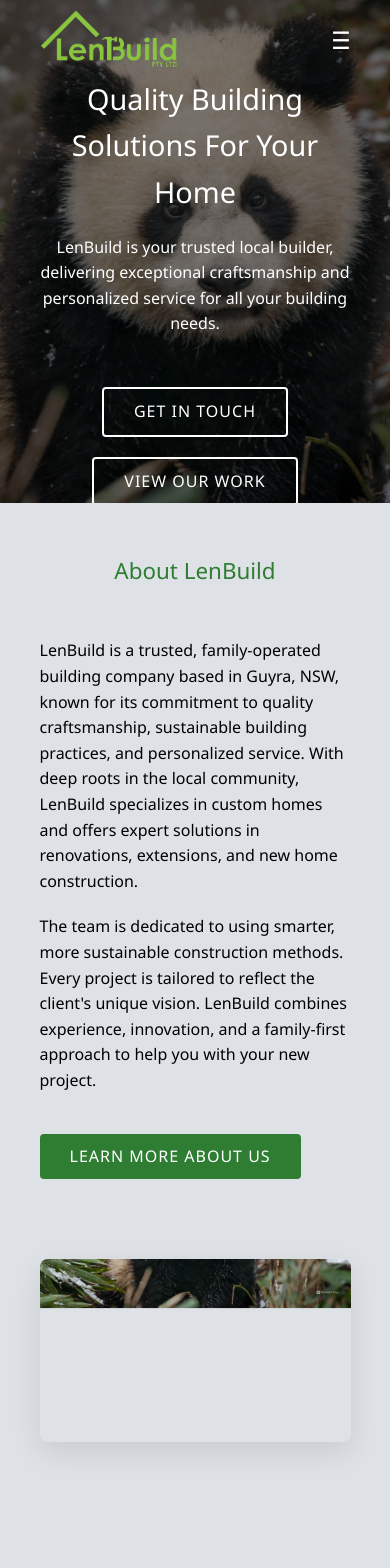
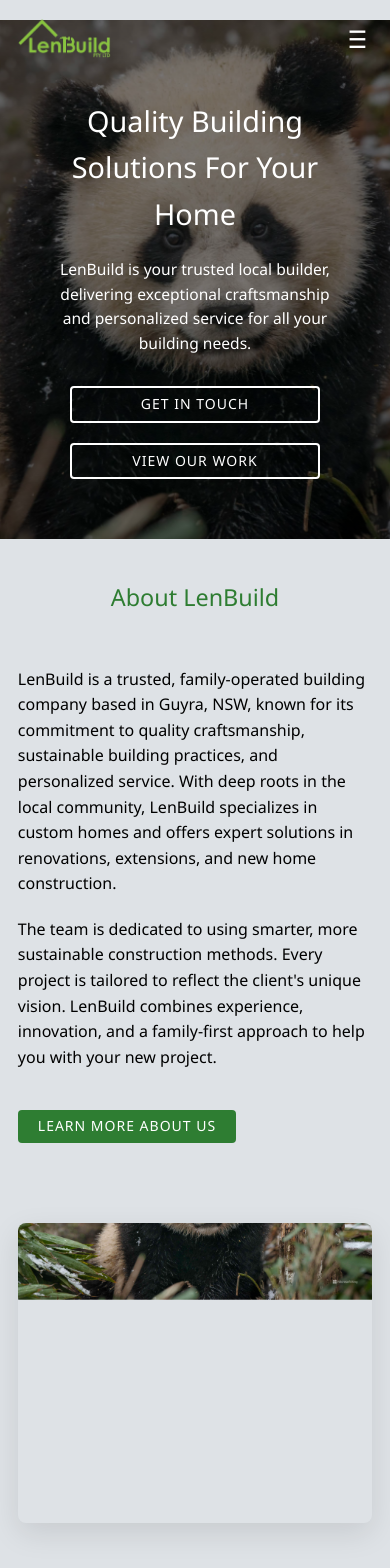
Before and after one commit to Lyfe4/LenBuild, a React (Create React App) app in the folder lenbuild/: page / in a window 390 px wide. Shown: the top 1568 px of the page. Built offline with nearby package versions, Linux system fonts and the light colour scheme.

Commit message:
improved mobile responsiveness

```diff
--- a/lenbuild/src/components/Header/Header.css
+++ b/lenbuild/src/components/Header/Header.css
@@ -64,6 +64,7 @@
 
 .logo-image {
   height: 60px;
+  max-width: 200px;
   width: auto;
   object-fit: contain;
   /* Try to make black background transparent */
@@ -175,9 +176,28 @@
   transform: rotate(90deg);
 }
 
+/* Tablet styles */
+@media (max-width: 1024px) {
+  nav ul li {
+    margin-left: var(--spacing-md);
+  }
+
+  .logo-image {
+    height: 50px;
+    max-width: 180px;
+  }
+}
+
 @media (max-width: 768px) {
   .mobile-menu-btn {
     display: block;
+    font-size: 28px;
+    padding: var(--spacing-xs);
+  }
+
+  .logo-image {
+    height: 45px;
+    max-width: 160px;
   }
 
   nav {
@@ -192,14 +212,12 @@
   }
 
   .header.merged-with-image nav {
-    background: linear-gradient(rgba(0, 0, 0, 0.9), rgba(0, 0, 0, 0.9)), url('../../assets/placeholder.jpg');
-    background-size: cover;
-    background-position: center;
+    background-color: var(--light);
   }
 
   .header.merged-with-image nav ul li a {
-    color: white;
-    border-bottom-color: rgba(255, 255, 255, 0.2);
+    color: var(--black);
+    border-bottom-color: rgba(0, 0, 0, 0.1);
   }
 
   nav.mobile-menu-open {
@@ -220,4 +238,40 @@
     padding: var(--spacing-md);
     border-bottom: 1px solid var(--light);
   }
+
+  /* Dropdown menu adjustments for mobile */
+  .dropdown-menu {
+    position: static;
+    box-shadow: none;
+    background-color: transparent;
+    padding: 0;
+    opacity: 1;
+    visibility: visible;
+    transform: none;
+  }
+
+  .dropdown-menu.show {
+    display: block;
+  }
+
+  .dropdown-item {
+    padding-left: var(--spacing-xl);
+    background-color: rgba(0, 0, 0, 0.05);
+  }
 }
+
+/* Small mobile adjustments */
+@media (max-width: 480px) {
+  .logo-image {
+    height: 40px;
+    max-width: 140px;
+  }
+
+  .mobile-menu-btn {
+    font-size: 24px;
+  }
+
+  .header-container {
+    padding: var(--spacing-xs) 0;
+  }
+}
--- a/lenbuild/src/components/PageHeader/PageHeader.css
+++ b/lenbuild/src/components/PageHeader/PageHeader.css
@@ -1,5 +1,6 @@
 .page-header {
-  height: 60vh;
+  min-height: 60vh;
+  height: auto;
   position: relative;
   display: flex;
   align-items: center;
@@ -10,6 +11,7 @@
   overflow: hidden;
   margin-top: calc(-1 * (var(--spacing-md) * 2 + var(--font-size-xl) * 1.2) - 15px);
   padding-top: calc(var(--spacing-md) * 2 + var(--font-size-xl) * 1.2 + 15px);
+  padding-bottom: var(--spacing-xl);
 }
 
 .page-header-background {
@@ -37,11 +39,12 @@
 .page-header h1 {
   color: white;
   margin-bottom: var(--spacing-sm);
-  font-size: var(--font-size-xxl);
+  font-size: clamp(2rem, 5vw, var(--font-size-xxl));
   position: relative;
   z-index: 1;
   text-shadow: 0 2px 4px rgba(0, 0, 0, 0.2);
   opacity: 0; /* AOS will handle the visibility */
+  padding: 0 var(--spacing-md);
 }
 
 .breadcrumb {
@@ -98,12 +101,55 @@
 .breadcrumb li:nth-child(3) { --i: 3; }
 .breadcrumb li:nth-child(4) { --i: 4; }
 
-@media (max-width: 768px) {
+/* Tablet styles */
+@media (max-width: 1024px) {
   .page-header {
-    height: 50vh;
+    min-height: 50vh;
   }
 
   .page-header h1 {
-    font-size: calc(var(--font-size-xxl) * 0.8);
+    font-size: clamp(1.8rem, 4.5vw, 2.5rem);
   }
 }
+
+@media (max-width: 768px) {
+  .page-header {
+    min-height: 45vh;
+    margin-top: calc(-1 * (var(--spacing-sm) * 2 + 45px) - 10px);
+    padding-top: calc((var(--spacing-sm) * 2 + 45px) + 10px + var(--spacing-md));
+  }
+
+  .page-header h1 {
+    font-size: clamp(1.5rem, 6vw, 2rem);
+  }
+
+  .breadcrumb {
+    flex-wrap: wrap;
+    padding: 0 var(--spacing-sm);
+  }
+
+  .breadcrumb li {
+    margin: var(--spacing-xs) var(--spacing-sm);
+    font-size: var(--font-size-small);
+  }
+}
+
+/* Landscape mobile */
+@media (max-width: 768px) and (max-height: 500px) {
+  .page-header {
+    min-height: 70vh;
+  }
+}
+
+/* Small mobile */
+@media (max-width: 480px) {
+  .page-header {
+    min-height: 40vh;
+    margin-top: calc(-1 * (var(--spacing-xs) * 2 + 40px) - 8px);
+    padding-top: calc((var(--spacing-xs) * 2 + 40px) + 8px + var(--spacing-sm));
+  }
+
+  .page-header h1 {
+    font-size: clamp(1.3rem, 7vw, 1.8rem);
+  }
+}
--- a/lenbuild/src/pages/About/About.css
+++ b/lenbuild/src/pages/About/About.css
@@ -33,6 +33,8 @@
   border-radius: var(--border-radius-md);
   box-shadow: var(--box-shadow-medium);
   height: 400px;
+  max-height: 500px;
+  min-height: 300px;
   position: relative;
   transition: transform 0.3s ease, box-shadow 0.3s ease, filter 0.3s ease;
   cursor: pointer;
@@ -236,14 +238,17 @@
   height: auto;
   overflow: hidden;
   position: relative;
+  flex-shrink: 0;
 }
 
 .team-image img {
   width: 100%;
   height: 100%;
   object-fit: cover;
+  object-position: center 30%;
   transition: transform 0.5s ease;
   min-height: 250px;
+  max-height: 400px;
 }
 
 .team-member:hover .team-image img {
@@ -376,6 +381,26 @@
 }
 
 /* Responsive */
+@media (max-width: 1024px) {
+  .about-image {
+    height: 350px;
+  }
+
+  .values-grid {
+    grid-template-columns: repeat(2, 1fr);
+    gap: var(--spacing-md);
+  }
+
+  .team-image {
+    width: 250px;
+    min-width: 250px;
+  }
+
+  .team-details {
+    padding: var(--spacing-md);
+  }
+}
+
 @media (max-width: 992px) {
   .about-content {
     flex-direction: column;
@@ -390,6 +415,10 @@
     margin-bottom: var(--spacing-lg);
   }
 
+  .about-image {
+    height: 300px;
+  }
+
   .values-grid {
     grid-template-columns: 1fr;
     max-width: 600px;
@@ -402,9 +431,13 @@
 }
 
 @media (max-width: 768px) {
+  .about-image {
+    height: 280px;
+  }
+
   .values-grid {
     grid-template-columns: 1fr;
-    max-width: 400px;
+    max-width: 500px;
   }
 
   .team-grid {
@@ -420,6 +453,13 @@
     width: 100%;
     min-width: 100%;
     height: 250px;
+    max-height: 250px;
+  }
+
+  .team-image img {
+    min-height: 250px;
+    max-height: 250px;
+    object-position: center 25%;
   }
 
   .team-details,
@@ -481,3 +521,29 @@
     font-size: 1.5em;
   }
 }
+
+/* Small mobile */
+@media (max-width: 480px) {
+  .about-image {
+    height: 250px;
+  }
+
+  .values-grid {
+    max-width: 100%;
+  }
+
+  .value-card {
+    aspect-ratio: 4/3;
+  }
+
+  .team-image {
+    height: 220px;
+    max-height: 220px;
+  }
+
+  .team-image img {
+    min-height: 220px;
+    max-height: 220px;
+    object-position: center 20%;
+  }
+}
--- a/lenbuild/src/pages/Home/Home.css
+++ b/lenbuild/src/pages/Home/Home.css
@@ -1,5 +1,6 @@
 .hero {
-  height: 70vh;
+  min-height: 70vh;
+  height: auto;
   position: relative;
   display: flex;
   align-items: center;
@@ -8,6 +9,7 @@
   overflow: hidden;
   margin-top: calc(-1 * (var(--spacing-md) * 2 + var(--font-size-xl) * 1.2) - 15px);
   padding-top: calc(var(--spacing-md) * 2 + var(--font-size-xl) * 1.2 + 15px);
+  padding-bottom: var(--spacing-xl);
 }
 
 .hero-background {
@@ -40,16 +42,21 @@
 }
 
 .hero h1 {
-  font-size: var(--font-size-huge);
+  font-size: clamp(2rem, 6vw, var(--font-size-huge));
   margin-bottom: var(--spacing-md);
   color: white;
   opacity: 0; /* AOS will handle the visibility */
+  padding: 0 var(--spacing-md);
 }
 
 .hero p {
-  font-size: var(--font-size-large);
+  font-size: clamp(1rem, 2.5vw, var(--font-size-large));
   margin-bottom: var(--spacing-xl);
   opacity: 0; /* AOS will handle the visibility */
+  padding: 0 var(--spacing-md);
+  max-width: 90%;
+  margin-left: auto;
+  margin-right: auto;
 }
 
 .hero-buttons {
@@ -90,7 +97,9 @@
   overflow: hidden;
   border-radius: var(--border-radius-md);
   box-shadow: var(--box-shadow-medium);
-  height: 400px; /* Fixed height for parallax effect */
+  height: 400px;
+  max-height: 500px;
+  min-height: 300px;
 }
 
 /* Services Section */
@@ -349,11 +358,30 @@
 }
 
 /* Responsive */
-@media (max-width: 992px) {
-  .hero h1 {
-    font-size: calc(var(--font-size-huge) * 0.8);
+@media (max-width: 1024px) {
+  .hero {
+    min-height: 60vh;
   }
 
+  .hero h1 {
+    font-size: clamp(1.8rem, 5.5vw, 3rem);
+  }
+
+  .hero p {
+    font-size: clamp(0.95rem, 2.2vw, 1.2rem);
+  }
+
+  .about-us-image {
+    height: 350px;
+  }
+
+  .services-grid {
+    grid-template-columns: repeat(2, 1fr);
+    gap: var(--spacing-md);
+  }
+}
+
+@media (max-width: 992px) {
   .about-us-content {
     flex-direction: column;
   }
@@ -366,19 +394,26 @@
   .about-us-text {
     margin-bottom: var(--spacing-lg);
   }
+
+  .about-us-image {
+    height: 300px;
+  }
 }
 
 @media (max-width: 768px) {
   .hero {
-    height: 60vh;
+    min-height: 55vh;
+    margin-top: calc(-1 * (var(--spacing-sm) * 2 + 45px) - 10px);
+    padding-top: calc((var(--spacing-sm) * 2 + 45px) + 10px + var(--spacing-md));
   }
 
   .hero h1 {
-    font-size: calc(var(--font-size-huge) * 0.6);
+    font-size: clamp(1.5rem, 7vw, 2.2rem);
   }
 
   .hero p {
-    font-size: var(--font-size-base);
+    font-size: clamp(0.9rem, 3.5vw, 1.1rem);
+    margin-bottom: var(--spacing-lg);
   }
 
   .hero-buttons {
@@ -388,11 +423,17 @@
 
   .hero-buttons .btn {
     margin: 0;
+    width: 100%;
+    max-width: 250px;
+  }
+
+  .about-us-image {
+    height: 280px;
   }
 
   .services-grid {
     grid-template-columns: 1fr;
-    max-width: 400px;
+    max-width: 500px;
   }
 
   .testimonial-content p {
@@ -421,3 +462,35 @@
     top: -0.5em;
   }
 }
+
+/* Landscape mobile */
+@media (max-width: 768px) and (max-height: 500px) {
+  .hero {
+    min-height: 80vh;
+  }
+}
+
+/* Small mobile */
+@media (max-width: 480px) {
+  .hero {
+    min-height: 50vh;
+    margin-top: calc(-1 * (var(--spacing-xs) * 2 + 40px) - 8px);
+    padding-top: calc((var(--spacing-xs) * 2 + 40px) + 8px + var(--spacing-sm));
+  }
+
+  .hero h1 {
+    font-size: clamp(1.3rem, 8vw, 1.8rem);
+  }
+
+  .hero p {
+    font-size: clamp(0.85rem, 4vw, 1rem);
+  }
+
+  .about-us-image {
+    height: 250px;
+  }
+
+  .services-grid {
+    max-width: 100%;
+  }
+}
--- a/lenbuild/src/styles/global.css
+++ b/lenbuild/src/styles/global.css
@@ -46,11 +46,24 @@
   list-style-position: inside;
 }
 
+/* Ensure all images are responsive by default */
+img {
+  max-width: 100%;
+  height: auto;
+}
+
 .container {
   width: 90%;
   max-width: var(--container-max-width);
   margin: 0 auto;
   padding: var(--container-padding);
+}
+
+/* Tablet container adjustments */
+@media (max-width: 1024px) {
+  .container {
+    width: 92%;
+  }
 }
 
 .text-center {
@@ -182,13 +195,31 @@
 }
 
 /* Responsive breakpoints */
-@media (max-width: 992px) {
+@media (max-width: 1024px) {
+  .container {
+    width: 93%;
+  }
+
   h1 {
-    font-size: calc(var(--font-size-huge) * 0.8);
+    font-size: clamp(2rem, 5vw, 3.5rem);
   }
 
   h2 {
-    font-size: calc(var(--font-size-xxl) * 0.8);
+    font-size: clamp(1.8rem, 4vw, 2.5rem);
+  }
+
+  .section {
+    padding: calc(var(--spacing-xl) * 1.2) 0;
+  }
+}
+
+@media (max-width: 992px) {
+  h1 {
+    font-size: clamp(1.8rem, 5.5vw, 3rem);
+  }
+
+  h2 {
+    font-size: clamp(1.6rem, 4.5vw, 2.2rem);
   }
 
   .section {
@@ -197,15 +228,52 @@
 }
 
 @media (max-width: 768px) {
+  .container {
+    width: 95%;
+    padding: var(--spacing-sm);
+  }
+
   h1 {
-    font-size: calc(var(--font-size-huge) * 0.6);
+    font-size: clamp(1.5rem, 6vw, 2.2rem);
   }
 
   h2 {
-    font-size: calc(var(--font-size-xxl) * 0.7);
+    font-size: clamp(1.4rem, 5vw, 1.8rem);
+  }
+
+  h3 {
+    font-size: clamp(1.2rem, 4vw, 1.5rem);
   }
 
   .section-intro {
     font-size: var(--font-size-base);
   }
+
+  .section {
+    padding: var(--spacing-lg) 0;
+  }
+
+  .btn {
+    padding: var(--spacing-xs) var(--spacing-md);
+    font-size: var(--font-size-small);
+  }
 }
+
+/* Small mobile */
+@media (max-width: 480px) {
+  .container {
+    width: 96%;
+  }
+
+  h1 {
+    font-size: clamp(1.3rem, 7vw, 1.8rem);
+  }
+
+  h2 {
+    font-size: clamp(1.2rem, 6vw, 1.6rem);
+  }
+
+  h3 {
+    font-size: clamp(1.1rem, 5vw, 1.4rem);
+  }
+}
```
Also changed, not shown: lenbuild/src/pages/ProjectsServices/ProjectsServices.css (+86 -0 lines).
